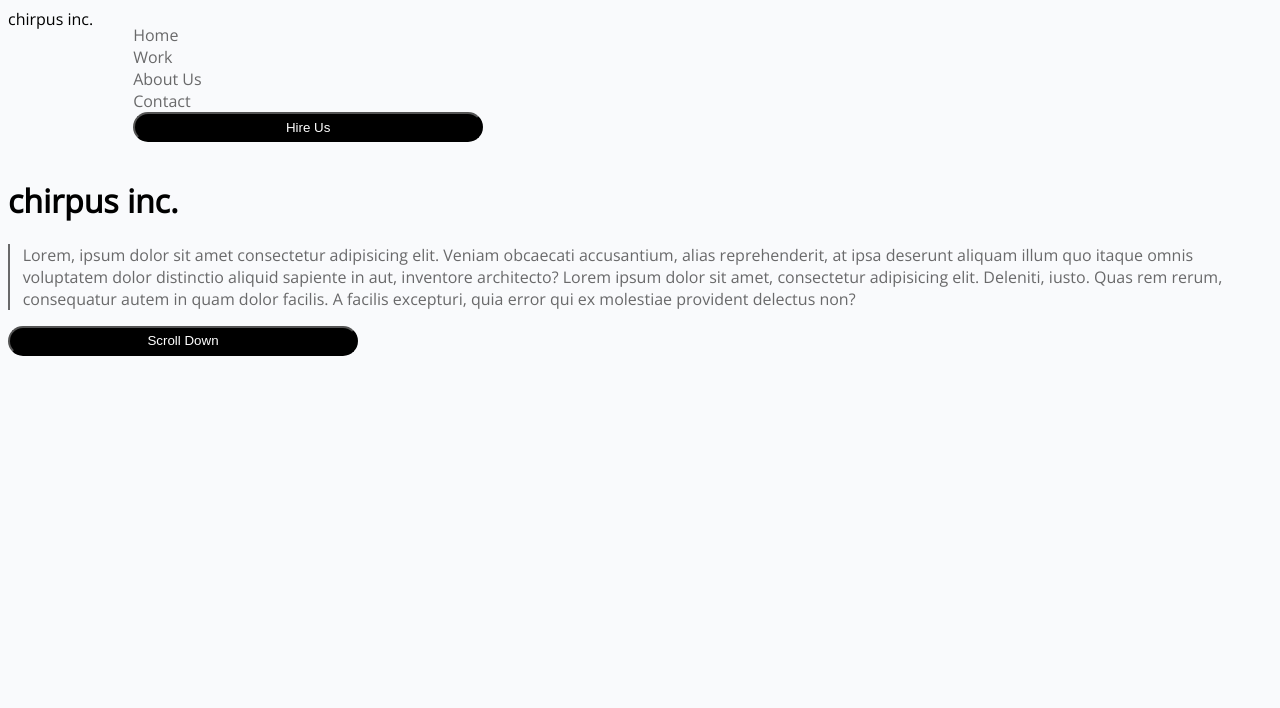
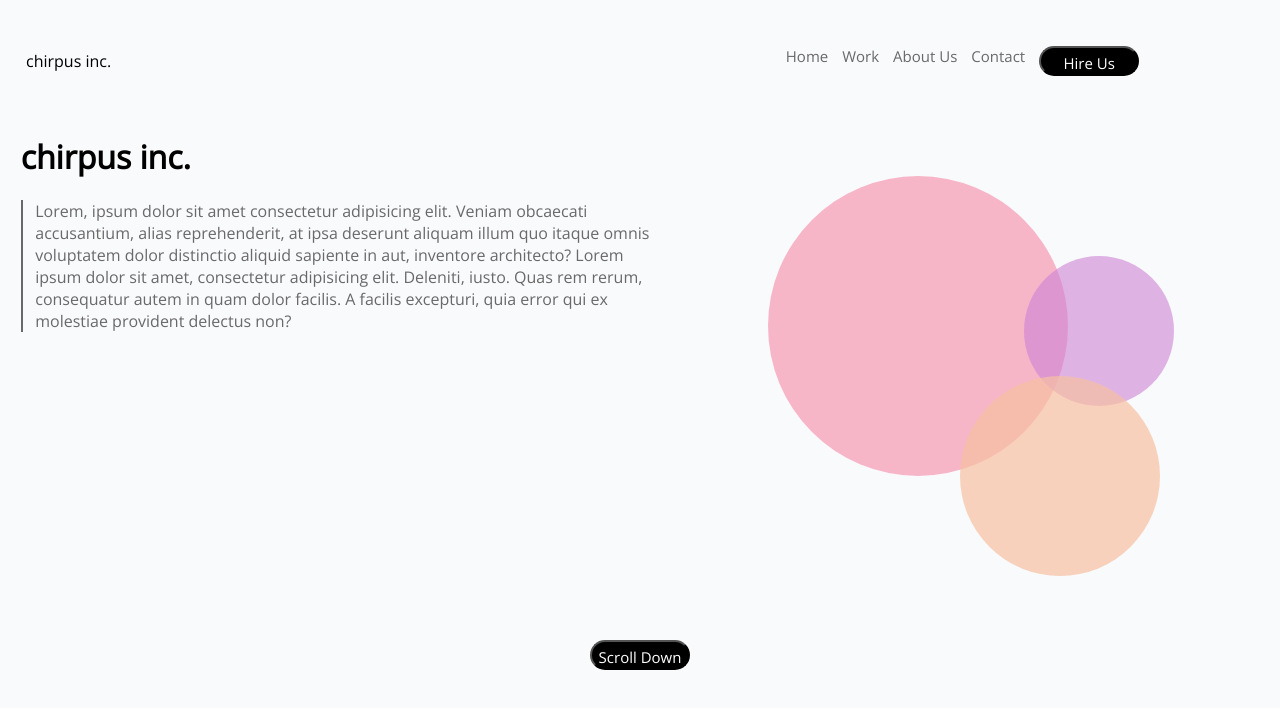
Before and after one commit to amandaduque/lab1, a plain HTML site: page index.html in a window 1280 px wide. Drawn offline with nearby package versions, Linux system fonts and the light colour scheme; a script that the page names is missing.

Commit message:
lab 2 media query update

```diff
--- a/main2.css
+++ b/main2.css
@@ -29,3 +29,117 @@ button {
     border-left: 2px solid #69696a;
     padding: 0% 0% 0% 1%;
 }
+
+@media only screen and (min-width: 768px){
+    html{
+        font-family: 'Open Sans', sans-serif;
+        background-color: #f9fafc;
+    }
+
+    nav {
+        padding: 15px 18px;
+        display: flex;
+        flex-direction: row;
+        align-items: center;
+        font-family: 'Open Sans', sans-serif;
+    }
+    section {
+        font-family: 'Open Sans', sans-serif;
+        width: 60%;
+    }
+
+    ul {
+        font-family: 'Open Sans', sans-serif;
+        width: 40%;
+        display: flex;
+        align-content: flex-end;
+    }
+
+    ul li {
+        font-family: 'Open Sans', sans-serif;
+        display: inline-block;
+        color: #69696a;
+        padding: 7px;
+        font-size: 15px;
+    }
+
+    .navButton {
+        font-family: 'Open Sans', sans-serif;
+        background-color: #000;
+        color: white;
+        border-radius: 20px;
+        padding: 5px;
+        height: 30px;
+        width: 100px;
+        font-size: 15px;
+
+    }
+
+    h1 {
+        margin-left: 1%;
+        font-family: 'Open Sans', sans-serif;
+    }
+
+    .text {
+        color: #69696a;
+        font-family: 'Open Sans', sans-serif;
+        width: 50%;
+        margin-left: 1%;
+        border: none;
+        border-left: 2px solid #69696a;
+        padding: 0% 0% 0% 1%;
+    }
+
+    .circle1 {
+        border: none;
+        background-color: rgba(247, 136, 167, 0.6);
+        border-radius: 50%;
+        height: 300px;
+        width: 300px;
+        position: absolute;
+        top: 20%;
+        left: 60%;
+    }
+
+    .circle2 {
+        border: none;
+        background-color: rgba(207, 130, 213, 0.6);
+        border-radius: 50%;
+        height: 150px;
+        width: 150px;
+        position: absolute;
+        top: 30%;
+        left: 80%;
+    }
+
+    .circle3 {
+        border: none;
+        background-color: rgba(247, 193, 162, 0.7);
+        border-radius: 50%;
+        height: 200px;
+        width: 200px;
+        position: absolute;
+        top: 45%;
+        left: 75%;
+    }
+
+    footer{
+        display: flex;
+        justify-content: center;
+
+    }
+
+    .scrollButton {
+
+        background-color: #000;
+        color: white;
+        border-radius: 20px;
+        position: absolute;
+        top: 80%;
+        padding: 5px;
+        height: 30px;
+        width: 100px;
+        font-size: 15px;
+        font-family: 'Open Sans', sans-serif;
+    }
+}
```
